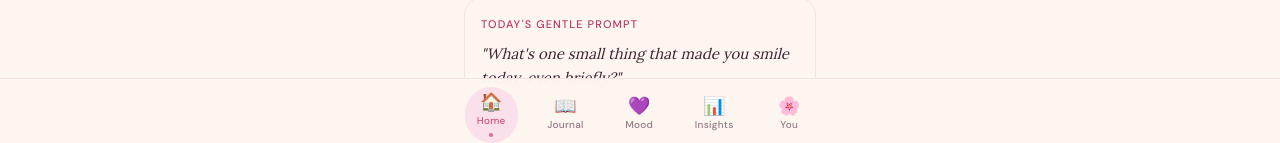
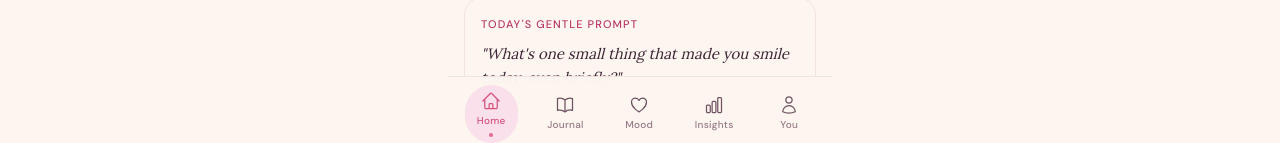
Before and after one commit to PoojaMathur1986/her-mate, a Next.js app: page / in a window 1280 px wide. Shown: the part 657-800 px from the top of the page. Built offline with nearby package versions, Linux system fonts and the light colour scheme; no server answers; sample sign-in values are in the browser's storage; a web font is replaced by a local one.

Commit message:
Updated bottom navigation

```diff
--- /dev/null
+++ b/app/components/common/BottomNav.tsx
@@ -0,0 +1,65 @@
+"use client";
+
+import Link from "next/link";
+import {
+  HiOutlineHome,
+  HiOutlineBookOpen,
+  HiOutlineChartBar,
+  HiOutlineUser,
+  HiOutlineHeart,
+} from "react-icons/hi2";
+
+export interface NavItem {
+  href: string;
+  label: string;
+  icon: React.ReactNode;
+}
+
+const NAV_ITEMS: NavItem[] = [
+  { href: "/", label: "Home", icon: <HiOutlineHome /> },
+  { href: "/journal", label: "Journal", icon: <HiOutlineBookOpen /> },
+  { href: "/mood", label: "Mood", icon: <HiOutlineHeart /> },
+  { href: "/insights", label: "Insights", icon: <HiOutlineChartBar /> },
+  { href: "/profile", label: "You", icon: <HiOutlineUser /> },
+];
+
+export function BottomNav({ activeHref }: { activeHref: string }) {
+  return (
+    <nav className="fixed bottom-0 left-0 right-0 z-50 bg-[var(--color-bg-page)]/95 backdrop-blur-md border-t border-[var(--color-border-soft)] max-w-sm mx-auto">
+      <div className="flex justify-around items-center px-2 py-2 pb-[env(safe-area-inset-bottom)]">
+        {NAV_ITEMS.map((item) => {
+          const isActive = item.href === activeHref;
+          return (
+            <Link
+              key={item.href}
+              href={item.href}
+              className={`
+                flex flex-col items-center gap-0.5 px-3 py-1.5 rounded-xl
+                transition-all duration-150 min-w-[52px]
+                ${isActive ? "bg-[var(--color-bloom-rose-100)]" : "hover:bg-[var(--color-bloom-rose-50)]"}
+              `}
+            >
+              <span
+                className={`text-xl leading-none transition-colors ${
+                  isActive
+                    ? "text-[var(--color-text-brand)]"
+                    : "text-[var(--color-text-secondary)]"
+                }`}
+              >
+                {item.icon}
+              </span>
+              <span
+                className={`text-[10px] font-medium tracking-wide ${isActive ? "text-[var(--color-text-brand)]" : "text-[var(--color-text-muted)]"}`}
+              >
+                {item.label}
+              </span>
+              {isActive && (
+                <span className="w-1 h-1 rounded-full bg-[var(--color-bloom-rose-400)] mt-0.5" />
+              )}
+            </Link>
+          );
+        })}
+      </div>
+    </nav>
+  );
+}
--- a/app/page.tsx
+++ b/app/page.tsx
@@ -3,6 +3,7 @@
 import Link from "next/link";
 import { ProtectedRoute } from "@/app/lib/ProtectedRoute";
 import { useAuth } from "@/app/lib/AuthContext";
+import { BottomNav } from "@/app/components/common/BottomNav";
 
 // ─── Types ───────────────────────────────────────────────────────────────────
 
@@ -72,14 +73,6 @@ const RECENT_MEMORIES: MemoryEntry[] = [
     text: "The sky turned the most beautiful shade of pink this morning.",
     date: "2 days ago",
   },
-];
-
-const NAV_ITEMS = [
-  { href: "/", icon: "🏠", label: "Home" },
-  { href: "/journal", icon: "📖", label: "Journal" },
-  { href: "/mood", icon: "💜", label: "Mood" },
-  { href: "/insights", icon: "📊", label: "Insights" },
-  { href: "/profile", icon: "🌸", label: "You" },
 ];
 
 // ─── Subcomponents ───────────────────────────────────────────────────────────
@@ -157,39 +150,6 @@ function StreakBadge({ count }: { count: number }) {
         {count} day streak
       </span>
     </div>
-  );
-}
-
-function BottomNav({ activeHref }: { activeHref: string }) {
-  return (
-    <nav className="fixed bottom-0 left-0 right-0 z-50 bg-[var(--color-bg-page)]/95 backdrop-blur-md border-t border-[var(--color-border-soft)]">
-      <div className="max-w-sm mx-auto flex justify-around items-center px-2 py-2 pb-[env(safe-area-inset-bottom)]">
-        {NAV_ITEMS.map((item) => {
-          const isActive = item.href === activeHref;
-          return (
-            <Link
-              key={item.href}
-              href={item.href}
-              className={`
-                flex flex-col items-center gap-0.5 px-3 py-1.5 rounded-xl
-                transition-all duration-150 min-w-[52px]
-                ${isActive ? "bg-[var(--color-bloom-rose-100)]" : "hover:bg-[var(--color-bloom-rose-50)]"}
-              `}
-            >
-              <span className="text-[18px] leading-none">{item.icon}</span>
-              <span
-                className={`text-[10px] font-medium tracking-wide ${isActive ? "text-[var(--color-text-brand)]" : "text-[var(--color-text-muted)]"}`}
-              >
-                {item.label}
-              </span>
-              {isActive && (
-                <span className="w-1 h-1 rounded-full bg-[var(--color-bloom-rose-400)] mt-0.5" />
-              )}
-            </Link>
-          );
-        })}
-      </div>
-    </nav>
   );
 }
 
```
